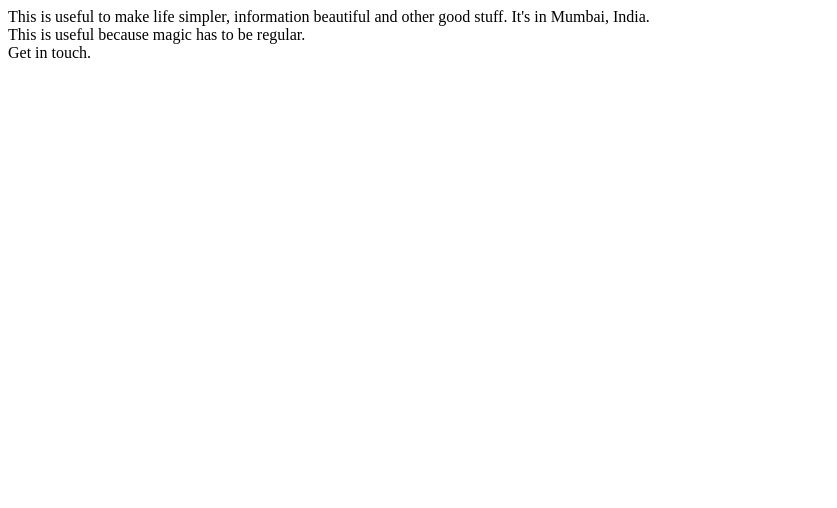
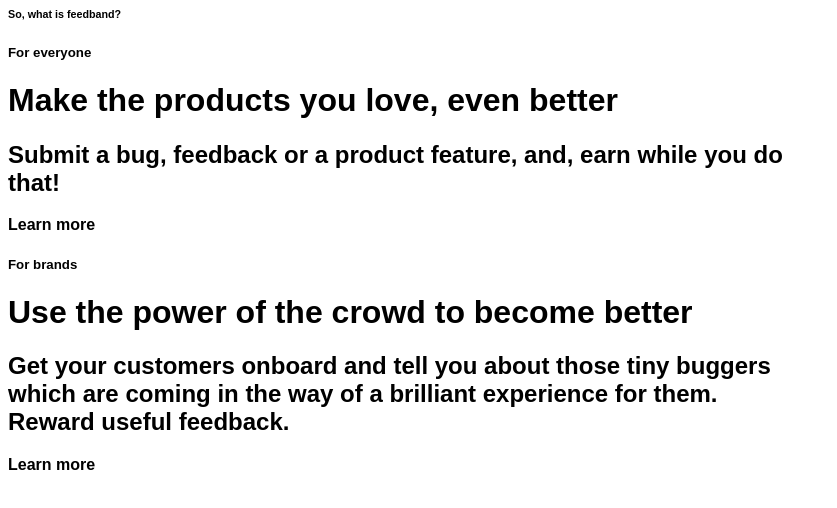
Before and after one commit to thisisuseful/feedband, a plain HTML site: page index.html in a window 1280 px wide. Shown: the whole page, without its empty margins (0-837 px from the left). Drawn offline with Linux system fonts and the light colour scheme.

Commit message:
Text for website added

```diff
--- a/index.html
+++ b/index.html
@@ -1,37 +1,46 @@
 <html>
 <head>
   <script>
+  <script src="https://use.typekit.net/vdb5adp.js"></script>
+  <script>try{Typekit.load({ async: true });}catch(e){}</script>
   </script>
   <style>
-  .firstThing{
-    font-family: helvetica;
-    font-size: 54px;
-    font-weight: 100;
-    padding: 40px;
-    letter-spacing: 4px;
-    line-height: 81px;
+  body{
+    font-family: acumin-pro, sans-serif;
+    font-style: normal;
+    font-weight: 700;
   }
-  .secondThing{
-    font-family: helvetica;
-    font-size: 54px;
-    font-weight: 100;
-    padding: 40px;
-    letter-spacing: 4px;
-    line-height: 81px;
+  .container{
+    width:800px;
   }
-  .thirdThing{
-    font-family: helvetica;
-    font-size: 54px;
-    font-weight: 100;
-    padding: 40px;
-    letter-spacing: 4px;
-    line-height: 81px;
+  h1{
+
+  }
+  h2{
+
+  }
+  h3{
+
+  }
+  h4{
+
+  }
+  h5{
+
   }
   </style>
 </head>
 </html>
 <body class='container'>
-<div id='firstThing'>This is useful to make life simpler, information beautiful and other good stuff. It's in Mumbai, India.</div>
-<div id='secondThing'>This is useful because magic has to be regular.</div>
-<div id='thirdThing'>Get in touch.</div>
+<div class='feedband-logo'></div>
+<h6>So, what is feedband?</h6>
+<h5>For everyone</h5>
+<h1>Make the products you love, even better</h1>
+<h2>Submit a bug, feedback or a product feature, and, earn while you do that!</h2>
+<div class='learnMoreButton'>Learn more</div>
+<h5>For brands</h5>
+<h1>Use the power of the crowd to become better</h1>
+<h2>Get your customers onboard and tell you about those tiny buggers which are coming in the way of a brilliant experience for them. Reward useful feedback.</h2>
+<div class='learnMoreButton'>Learn more</div>
+
 </body>
```
